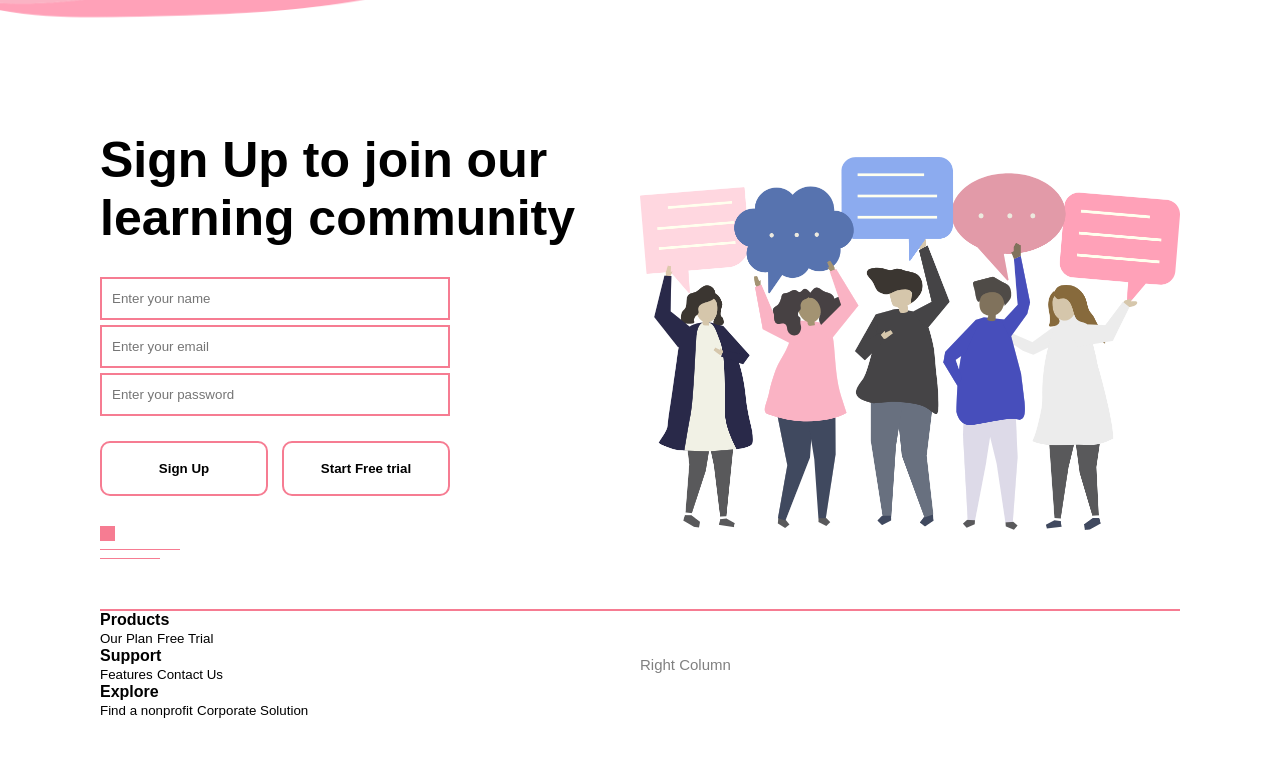
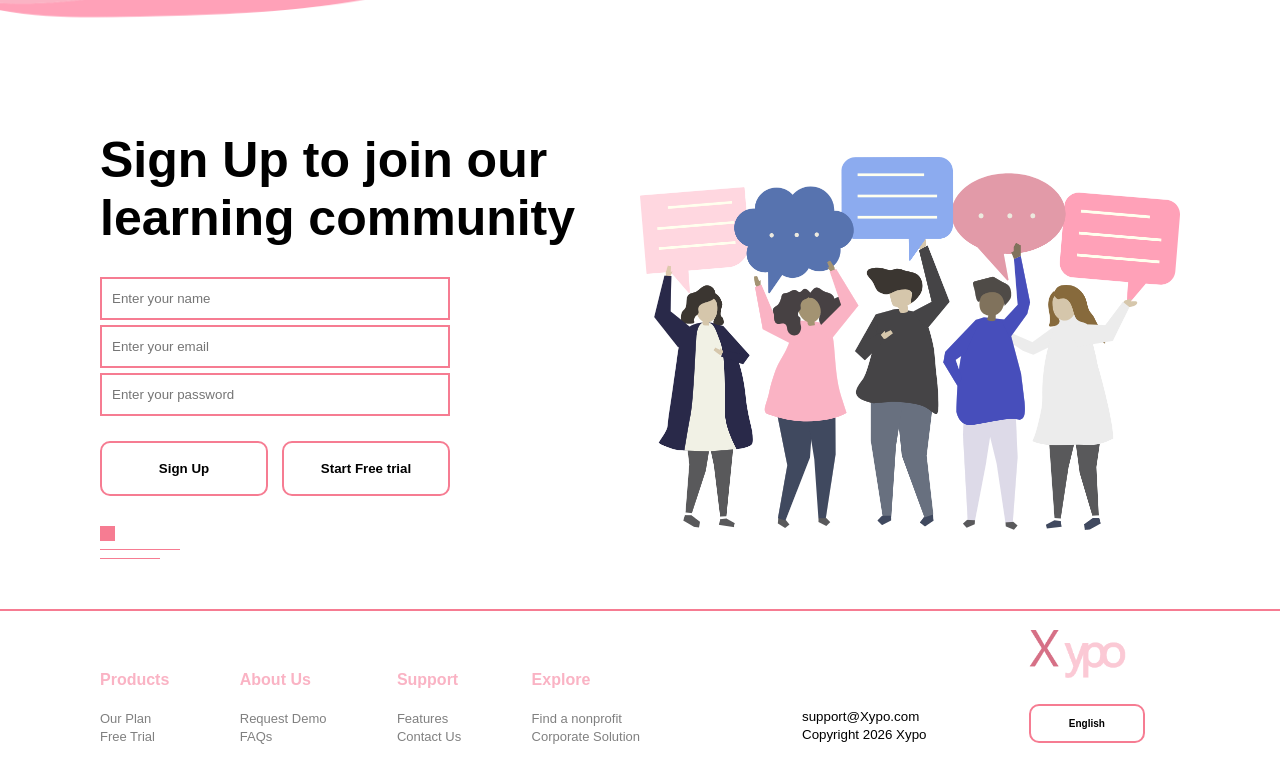
Before and after one commit to TeemaArab/static-website, a plain HTML site: page index.html in a window 1280 px wide. Shown: the part 3166-3941 px from the top of the page. Before the commit the page ends 3915 px from the top, so only its background shows below. Drawn offline with Linux system fonts and the light colour scheme.

Commit message:
footer section completed

```diff
--- a/index.html
+++ b/index.html
@@ -179,33 +179,50 @@
 
       <!-- Footer -->
        <section id="footer">
+         <hr>
            <div class="container footer-row">
-            <hr>
+
             <div class="footer-left-col">
                 <div class="footer-links">
                    <div class="link-title">
                     <h4>Products</h4>
-                    <small>Our Plan</small>
+                    <small>Our Plan</small><br>
                     <Small>Free Trial</Small>
                    </div>
 
                     <div class="link-title">
+                    <h4>About Us</h4>
+                    <small>Request Demo</small><br>
+                    <Small>FAQs</Small>
+                   </div>
+
+                    <div class="link-title">
                     <h4>Support</h4>
-                    <small>Features</small>
+                    <small>Features</small><br>
                     <Small>Contact Us</Small>
                    </div>
 
                     <div class="link-title">
                     <h4>Explore</h4>
-                    <small>Find a nonprofit</small>
+                    <small>Find a nonprofit</small><br>
                     <Small>Corporate Solution</Small>
                    </div>
                 </div>
             </div>
             <div class="footer-right-col">
-                <p>Right Column</p>
+               <div class="footer-info">
+                <div class="copyright-text">
+                    <small>support@Xypo.com</small><br>
+                    <small>Copyright 2026 Xypo</small>
+                </div>
+                <div class="footer-logo">
+                <img src="images/logo.png" ><br>
+                  <button class="common-btn">English</button>
+                </div>
+               </div>
+
+              </div>
             </div>
-           </div>
        </section>
     <script>
         var menuBtn = document.getElementById("menuBtn");
--- a/style.css
+++ b/style.css
@@ -270,14 +270,51 @@ hr{
 }
 .footer-row{
     display:flex;
-    align-items: center;
+    align-items: flex-start;
     justify-content: space-between;
     flex-wrap: wrap;
 }
 
 .footer-left-col{
-    flex-basis:50%
+    flex-basis:50%;
+    margin-top:60px;
 }
 .footer-right-col{
-    flex-basis:50%;
+    flex-basis:35%;
 }
+
+.footer-links{
+    display: flex;
+    justify-content: space-between;
+    flex-wrap:wrap;
+}
+
+.link-title h4{
+    color: #fab3c4;
+    margin-bottom: 20px;
+}
+
+.link-title small{
+    font-size: 13px;
+    color: gray;
+}
+.footer-info{
+    display:flex;
+    align-items: flex-end;
+    justify-content: space-between;
+    flex-wrap: wrap;
+}
+
+
+.footer-logo img{
+   width: 100px;
+}
+.footer-logo  button{
+    padding: 12px 38px;
+    margin-top:20px;
+    font-size: 10px;
+}
+.copyright-text, .footer-logo{
+   flex-basis: 40%;
+
+}
```
